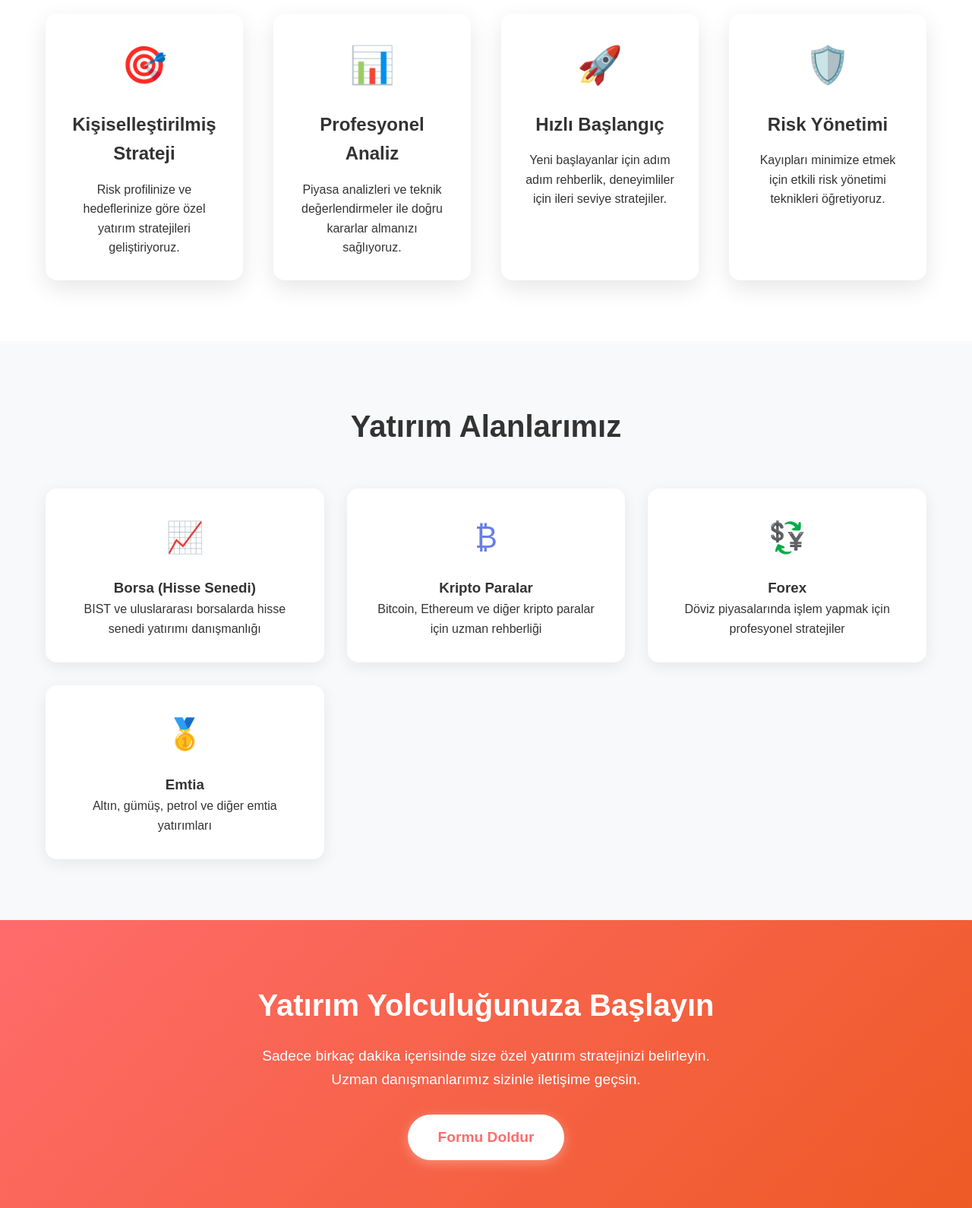
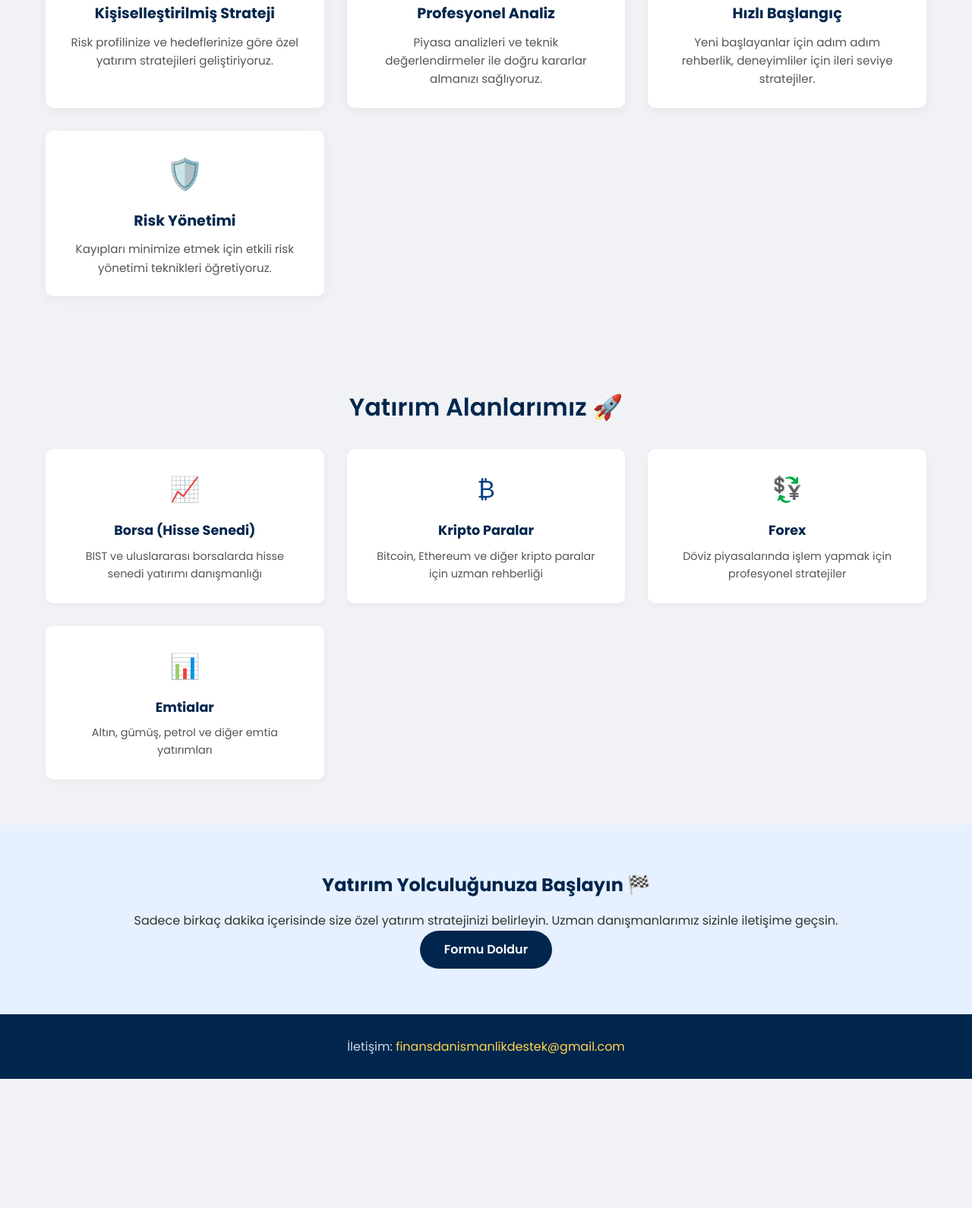
Before and after one commit to FinansDanismanlik/Finans-Danismanlik, a plain HTML site: page index.html in a window 1280 px wide. Shown: the part 686-2276 px from the top of the page at 76% size. After the commit the page ends 2106 px from the top, so only its background shows below. Drawn offline with Linux system fonts and the light colour scheme.

Commit message:
Update index.html

```diff
--- a/index.html
+++ b/index.html
@@ -4,370 +4,84 @@
     <meta charset="UTF-8">
     <meta name="viewport" content="width=device-width, initial-scale=1.0">
     <title>Ücretsiz Yatırım Danışmanlığı - Profesyonel Rehberlik</title>
+    <!-- Google Font -->
+    <link href="https://fonts.googleapis.com/css2?family=Poppins:wght@300;400;600;700&display=swap" rel="stylesheet">
     <style>
-        * {
-            margin: 0;
-            padding: 0;
-            box-sizing: border-box;
-        }
-
-        body {
-            font-family: 'Arial', sans-serif;
-            line-height: 1.6;
-            color: #333;
-            background: linear-gradient(135deg, #667eea 0%, #764ba2 100%);
-        }
-
-        .container {
-            max-width: 1200px;
-            margin: 0 auto;
-            padding: 0 20px;
-        }
-
+        * { margin: 0; padding: 0; box-sizing: border-box; }
+        body { font-family: 'Poppins', sans-serif; background-color: #f0f2f5; color: #333; line-height: 1.6; }
+        .container { max-width: 1200px; margin: 0 auto; padding: 0 20px; }
+        /* Top Banner */
+        .top-banner { background-color: #e6f0ff; color: #00264d; text-align: center; padding: 10px 0; font-size: 1.1em; font-weight: 600; }
         /* Hero Section */
-        .hero {
-            background: linear-gradient(135deg, #667eea 0%, #764ba2 100%);
-            color: white;
-            padding: 100px 0;
-            text-align: center;
-            position: relative;
-            overflow: hidden;
-        }
-
-        .hero::before {
-            content: '';
-            position: absolute;
-            top: 0;
-            left: 0;
-            right: 0;
-            bottom: 0;
-            background: rgba(0,0,0,0.3);
-        }
-
-        .hero-content {
-            position: relative;
-            z-index: 2;
-        }
-
-        .hero h1 {
-            font-size: 3.5em;
-            margin-bottom: 20px;
-            font-weight: bold;
-            text-shadow: 2px 2px 4px rgba(0,0,0,0.5);
-        }
-
-        .hero p {
-            font-size: 1.3em;
-            margin-bottom: 30px;
-            max-width: 600px;
-            margin-left: auto;
-            margin-right: auto;
-        }
-
-        .cta-button {
-            display: inline-block;
-            background: #ff6b6b;
-            color: white;
-            padding: 15px 40px;
-            text-decoration: none;
-            border-radius: 50px;
-            font-size: 1.2em;
-            font-weight: bold;
-            transition: all 0.3s ease;
-            box-shadow: 0 4px 15px rgba(255,107,107,0.4);
-        }
-
-        .cta-button:hover {
-            background: #ff5252;
-            transform: translateY(-2px);
-            box-shadow: 0 6px 20px rgba(255,107,107,0.6);
-        }
-
-        /* Features Section */
-        .features {
-            padding: 80px 0;
-            background: white;
-        }
-
-        .section-title {
-            text-align: center;
-            font-size: 2.5em;
-            margin-bottom: 50px;
-            color: #333;
-        }
-
-        .features-grid {
-            display: grid;
-            grid-template-columns: repeat(auto-fit, minmax(250px, 1fr));
-            gap: 40px;
-            margin-top: 60px;
-        }
-
-        .feature-card {
-            background: white;
-            padding: 30px;
-            border-radius: 15px;
-            text-align: center;
-            box-shadow: 0 10px 30px rgba(0,0,0,0.1);
-            transition: transform 0.3s ease;
-        }
-
-        .feature-card:hover {
-            transform: translateY(-10px);
-        }
-
-        .feature-icon {
-            font-size: 3em;
-            margin-bottom: 20px;
-        }
-
-        .feature-card h3 {
-            font-size: 1.5em;
-            margin-bottom: 15px;
-            color: #333;
-        }
-
+        .hero { background-color: #003366; color: #fff; padding: 80px 0; text-align: center; position: relative; }
+        .hero h1 { font-size: 2.8em; margin-bottom: 10px; font-weight: 600; }
+        .hero p { font-size: 1.1em; max-width: 600px; margin: 0 auto 20px; }
+        .cta-button { background-color: #0066cc; color: #fff; padding: 12px 32px; border-radius: 50px; font-size: 1em; font-weight: 600; text-decoration: none; display: inline-block; transition: background 0.3s ease; }
+        .cta-button:hover { background-color: #005bb5; }
+        section { padding: 60px 0; }
+        .section-title { text-align: center; font-size: 2em; margin-bottom: 30px; color: #00264d; font-weight: 600; }
+        /* Feature Cards */
+        .features-grid { display: grid; grid-template-columns: repeat(auto-fit, minmax(280px,1fr)); gap: 30px; }
+        .feature-card { background-color: #fff; padding: 25px; border-radius: 10px; box-shadow: 0 4px 15px rgba(0,0,0,0.05); text-align: center; transition: transform 0.3s ease; }
+        .feature-card:hover { transform: translateY(-5px); }
+        .feature-icon { font-size: 2.5em; margin-bottom: 15px; color: #0066cc; }
+        .feature-card h3 { font-size: 1.2em; margin-bottom: 10px; color: #00264d; }
+        .feature-card p { font-size: 0.95em; color: #555; }
         /* Investment Areas */
-        .investment-areas {
-            padding: 80px 0;
-            background: #f8f9fa;
-        }
-
-        .areas-grid {
-            display: grid;
-            grid-template-columns: repeat(auto-fit, minmax(280px, 1fr));
-            gap: 30px;
-            margin-top: 50px;
-        }
-
-        .area-card {
-            background: white;
-            padding: 30px;
-            border-radius: 15px;
-            text-align: center;
-            box-shadow: 0 5px 20px rgba(0,0,0,0.08);
-            transition: all 0.3s ease;
-            border: 2px solid transparent;
-        }
-
-        .area-card:hover {
-            border-color: #667eea;
-            transform: translateY(-5px);
-        }
-
-        .area-icon {
-            font-size: 2.5em;
-            margin-bottom: 20px;
-            color: #667eea;
-        }
-
+        .areas-grid { display: grid; grid-template-columns: repeat(auto-fit, minmax(280px,1fr)); gap: 30px; }
+        .area-card { background-color: #fff; padding: 25px; border-radius: 10px; box-shadow: 0 3px 12px rgba(0,0,0,0.04); text-align: center; transition: border-color 0.3s ease, transform 0.3s ease; border: 2px solid transparent; cursor: pointer; }
+        .area-card:hover { border-color: #0066cc; transform: translateY(-3px); }
+        .area-icon { font-size: 2em; margin-bottom: 15px; color: #004080; }
+        .area-card h3 { font-size: 1.1em; margin-bottom: 8px; color: #00264d; }
+        .area-card p { font-size: 0.9em; color: #555; }
+        /* Modals */
+        .modal { display: none; position: fixed; z-index: 1000; left: 0; top: 0; width: 100%; height: 100%; overflow: auto; background-color: rgba(0,0,0,0.7); }
+        .modal-content { background: linear-gradient(135deg, #1f325d, #3a4a8f); margin: 10% auto; padding: 30px; border-radius: 10px; width: 90%; max-width: 550px; position: relative; color: #fff; }
+        .modal-content h3 { margin-bottom: 10px; color: #ffd54f; font-size: 1.5em; }
+        .modal-content p { margin-bottom: 15px; font-size: 1em; }
+        .modal-content ul { margin-left: 20px; margin-bottom: 15px; }
+        .modal-content li { margin-bottom: 8px; }
+        .close { position: absolute; top: 15px; right: 20px; font-size: 1.5em; color: #ffd54f; cursor: pointer; }
+        /* Graph SVG */
+        .modal-graphic { width: 100%; height: 150px; margin-bottom: 20px; }
         /* CTA Section */
-        .cta-section {
-            background: linear-gradient(135deg, #ff6b6b 0%, #ee5a24 100%);
-            color: white;
-            padding: 80px 0;
-            text-align: center;
-        }
-
-        .cta-section h2 {
-            font-size: 2.5em;
-            margin-bottom: 20px;
-        }
-
-        .cta-section p {
-            font-size: 1.2em;
-            margin-bottom: 30px;
-            max-width: 600px;
-            margin-left: auto;
-            margin-right: auto;
-        }
-
-        .form-button {
-            display: inline-block;
-            background: white;
-            color: #ff6b6b;
-            padding: 15px 40px;
-            text-decoration: none;
-            border-radius: 50px;
-            font-size: 1.2em;
-            font-weight: bold;
-            transition: all 0.3s ease;
-            box-shadow: 0 4px 15px rgba(255,255,255,0.3);
-        }
-
-        .form-button:hover {
-            transform: translateY(-2px);
-            box-shadow: 0 6px 20px rgba(255,255,255,0.4);
-        }
-
+        .cta-section { background-color: #e6f0ff; text-align: center; }
+        .cta-section h2 { color: #00264d; margin-bottom: 15px; }
+        .form-button { background-color: #00264d; color: #fff; padding: 12px 32px; border-radius: 50px; font-size: 1em; font-weight: 600; text-decoration: none; display: inline-block; transition: background 0.3s ease; }
+        .form-button:hover { background-color: #001f4d; }
+        /* Footer */
+        footer { background-color: #00264d; color: #cfd8e3; padding: 30px 0; text-align: center; }
+        footer a { color: #ffd54f; text-decoration: none; }
+        footer a:hover { text-decoration: underline; }
         /* Responsive */
-        @media (max-width: 768px) {
-            .hero h1 {
-                font-size: 2.5em;
-            }
-
-            .hero p {
-                font-size: 1.1em;
-            }
-
-            .section-title {
-                font-size: 2em;
-            }
-
-            .features-grid {
-                grid-template-columns: 1fr;
-            }
-
-            .areas-grid {
-                grid-template-columns: 1fr;
-            }
-        }
-
-        /* Floating Elements */
-        .floating-shapes {
-            position: absolute;
-            top: 0;
-            left: 0;
-            width: 100%;
-            height: 100%;
-            overflow: hidden;
-            pointer-events: none;
-        }
-
-        .shape {
-            position: absolute;
-            background: rgba(255,255,255,0.1);
-            border-radius: 50%;
-            animation: float 15s infinite linear;
-        }
-
-        .shape1 {
-            width: 80px;
-            height: 80px;
-            top: 20%;
-            left: 10%;
-            animation-delay: 0s;
-        }
-
-        .shape2 {
-            width: 120px;
-            height: 120px;
-            top: 60%;
-            right: 10%;
-            animation-delay: 5s;
-        }
-
-        .shape3 {
-            width: 60px;
-            height: 60px;
-            top: 80%;
-            left: 20%;
-            animation-delay: 10s;
-        }
-
-        @keyframes float {
-            0%, 100% { transform: translateY(0px) rotate(0deg); }
-            50% { transform: translateY(-20px) rotate(180deg); }
-        }
+        @media (max-width:768px) { .features-grid, .areas-grid { display: block; } }
     </style>
 </head>
 <body>
-    <!-- Hero Section -->
-    <section class="hero">
-        <div class="floating-shapes">
-            <div class="shape shape1"></div>
-            <div class="shape shape2"></div>
-            <div class="shape shape3"></div>
-        </div>
-        <div class="container">
-            <div class="hero-content">
-                <h1>Ücretsiz Yatırım Danışmanlığı</h1>
-                <p>Profesyonel rehberlik ile yatırım hedeflerinize ulaşın. Borsa, kripto, forex ve emtia piyasalarında uzman danışmanlarımızdan ücretsiz destek alın.</p>
-                <a href="#investment-form" class="cta-button">Ücretsiz Danışmanlık Al</a>
-            </div>
-        </div>
-    </section>
-
-    <!-- Features Section -->
-    <section class="features">
-        <div class="container">
-            <h2 class="section-title">Neden Bizi Seçmelisiniz?</h2>
-            <div class="features-grid">
-                <div class="feature-card">
-                    <div class="feature-icon">🎯</div>
-                    <h3>Kişiselleştirilmiş Strateji</h3>
-                    <p>Risk profilinize ve hedeflerinize göre özel yatırım stratejileri geliştiriyoruz.</p>
-                </div>
-                <div class="feature-card">
-                    <div class="feature-icon">📊</div>
-                    <h3>Profesyonel Analiz</h3>
-                    <p>Piyasa analizleri ve teknik değerlendirmeler ile doğru kararlar almanızı sağlıyoruz.</p>
-                </div>
-                <div class="feature-card">
-                    <div class="feature-icon">🚀</div>
-                    <h3>Hızlı Başlangıç</h3>
-                    <p>Yeni başlayanlar için adım adım rehberlik, deneyimliler için ileri seviye stratejiler.</p>
-                </div>
-                <div class="feature-card">
-                    <div class="feature-icon">🛡️</div>
-                    <h3>Risk Yönetimi</h3>
-                    <p>Kayıpları minimize etmek için etkili risk yönetimi teknikleri öğretiyoruz.</p>
-                </div>
-            </div>
-        </div>
-    </section>
-
-    <!-- Investment Areas -->
-    <section class="investment-areas">
-        <div class="container">
-            <h2 class="section-title">Yatırım Alanlarımız</h3>
-            <div class="areas-grid">
-                <div class="area-card">
-                    <div class="area-icon">📈</div>
-                    <h3>Borsa (Hisse Senedi)</h3>
-                    <p>BIST ve uluslararası borsalarda hisse senedi yatırımı danışmanlığı</p>
-                </div>
-                <div class="area-card">
-                    <div class="area-icon">₿</div>
-                    <h3>Kripto Paralar</h3>
-                    <p>Bitcoin, Ethereum ve diğer kripto paralar için uzman rehberliği</p>
-                </div>
-                <div class="area-card">
-                    <div class="area-icon">💱</div>
-                    <h3>Forex</h3>
-                    <p>	Döviz piyasalarında işlem yapmak için profesyonel stratejiler</p>
-                </div>
-                <div class="area-card">
-                    <div class="area-icon">🥇</div>
-                    <h3>Emtia</h3>
-                    <p>Altın, gümüş, petrol ve diğer emtia yatırımları</p>
-                </div>
-            </div>
-        </div>
-    </section>
-
-    <!-- CTA Section -->
-    <section class="cta-section" id="investment-form">
-        <div class="container">
-            <h2>Yatırım Yolculuğunuza Başlayın</h2>
-            <p>Sadece birkaç dakika içerisinde size özel yatırım stratejinizi belirleyin. Uzman danışmanlarımız sizinle iletişime geçsin.</p>
-            <a href="#" class="form-button" onclick="openForm()">Formu Doldur</a>
-        </div>
-    </section>
-
+    <div class="top-banner">Finans Danışmanlık ve Ücretsiz danışman desteği</div>
+    <section class="hero"><div class="container"><h1>Ücretsiz Yatırım Danışmanlığı</h1><p>Profesyonel rehberlik ile yatırım hedeflerinize ulaşın. Borsa, kripto, forex ve emtia piyasalarında uzman danışmanlarımızdan ücretsiz destek alın.</p><a href="#investment-form" class="cta-button">Ücretsiz Danışmanlık Al 🚀</a></div></section>
+    <section class="features" id="features"><div class="container"><h2 class="section-title">Neden Bizi Seçmelisiniz? 💡</h2><div class="features-grid"><div class="feature-card"><div class="feature-icon">🎯</div><h3>Kişiselleştirilmiş Strateji</h3><p>Risk profilinize ve hedeflerinize göre özel yatırım stratejileri geliştiriyoruz.</p></div><div class="feature-card"><div class="feature-icon">📊</div><h3>Profesyonel Analiz</h3><p>Piyasa analizleri ve teknik değerlendirmeler ile doğru kararlar almanızı sağlıyoruz.</p></div><div class="feature-card"><div class="feature-icon">🚀</div><h3>Hızlı Başlangıç</h3><p>Yeni başlayanlar için adım adım rehberlik, deneyimliler için ileri seviye stratejiler.</p></div><div class="feature-card"><div class="feature-icon">🛡️</div><h3>Risk Yönetimi</h3><p>Kayıpları minimize etmek için etkili risk yönetimi teknikleri öğretiyoruz.</p></div></div></div></section>
+    <section class="investment-areas" id="investment-areas"><div class="container"><h2 class="section-title">Yatırım Alanlarımız 🚀</h2><div class="areas-grid"><div class="area-card" onclick="openModal('modal-borsa')"><div class="area-icon">📈</div><h3>Borsa (Hisse Senedi)</h3><p>BIST ve uluslararası borsalarda hisse senedi yatırımı danışmanlığı</p></div><div class="area-card" onclick="openModal('modal-kripto')"><div class="area-icon">₿</div><h3>Kripto Paralar</h3><p>Bitcoin, Ethereum ve diğer kripto paralar için uzman rehberliği</p></div><div class="area-card" onclick="openModal('modal-forex')"><div class="area-icon">💱</div><h3>Forex</h3><p>Döviz piyasalarında işlem yapmak için profesyonel stratejiler</p></div><div class="area-card" onclick="openModal('modal-emti')"><div class="area-icon">📊</div><h3>Emtialar</h3><p>Altın, gümüş, petrol ve diğer emtia yatırımları</p></div></div></div></section>
+    <!-- Modals -->
+    <div id="modal-borsa" class="modal"><div class="modal-content"><span class="close" onclick="closeModal('modal-borsa')">&times;</span><svg class="modal-graphic" viewBox="0 0 100 100" preserveAspectRatio="none"><polyline points="0,80 20,60 40,70 60,50 80,40 100,20" fill="none" stroke="#ffd54f" stroke-width="4"/></svg><h3>🎉 Borsa (Hisse Senedi) 🎉</h3><p><strong>Danışmanlık Soruları:</strong></p><ul><li>Yatırım hedefiniz nedir?</li><li>Risk toleransınız nasıl?</li><li>Hangi sektörlere odaklanmak istersiniz?</li></ul><p><strong>👤 Danışman Yetkinlikleri:</strong> Borsa analizi, teknik ve temel analiz, portföy yönetimi.</p><p><strong>📈 Performans:</strong> Günlük %5 - %7.5 arasında kâr hedefi (1.000 USD'ye kadar hesaplar).<br><strong>📊 Not:</strong> 2024'te TL'deki reel enflasyon %78; biz bu oranın üzerinde getiriler hedefliyoruz.</p></div></div>
+    <div id="modal-kripto" class="modal"><div class="modal-content"><span class="close" onclick="closeModal('modal-kripto')">&times;</span><svg class="modal-graphic" viewBox="0 0 100 100" preserveAspectRatio="none"><polyline points="0,90 20,70 40,75 60,55 80,45 100,30" fill="none" stroke="#ffd54f" stroke-width="4"/></svg><h3>🚀 Kripto Paralar 🚀</h3><p><strong>Danışmanlık Soruları:</strong></p><ul><li>Hangi coin projelerine ilgi duyuyorsunuz?</li><li>Uzun vadeli mi, kısa vadeli mi yatırım planlıyorsunuz?</li><li>Stop-loss seviyeniz nedir?</li></ul><p><strong>👤 Danışman Yetkinlikleri:</strong> Blockchain analizi, risk yönetimi, piyasa takibi.</p><p><strong>📈 Performans:</strong> Günlük %5 - %7.5 kâr hedefi (1.000 USD'ye kadar hesaplar).</p></div></div>
+    <div id="modal-forex" class="modal"><div class="modal-content"><span class="close" onclick="closeModal('modal-forex')">&times;</span><svg class="modal-graphic" viewBox="0 0 100 100" preserveAspectRatio="none"><polyline points="0,85 20,65 40,72 60,52 80,42 100,25" fill="none" stroke="#ffd54f" stroke-width="4"/></svg><h3>💱 Forex 💱</h3><p><strong>Danışmanlık Soruları:</strong></p><ul><li>Hangi döviz çiftleri ile işlem yapmak istersiniz?</li><li>Marjin ve kaldıraç tercihiniz nedir?</li><li>Ekonomik takvimde hangi verileri takip edersiniz?</li></ul><p><strong>👤 Danışman Yetkinlikleri:</strong> FX analizi, teknik indikatörler, trend takibi.</p><p><strong>📈 Performans:</strong> Günlük %5 - %7.5 kâr hedefi (1.000 USD'ye kadar hesaplar).</p></div></div>
+    <div id="modal-emti" class="modal"><div class="modal-content"><span class="close" onclick="closeModal('modal-emti')">&times;</span><svg class="modal-graphic" viewBox="0 0 100 100" preserveAspectRatio="none"><polyline points="0,88 20,68 40,74 60,54 80,44 100,28" fill="none" stroke="#ffd54f" stroke-width="4"/></svg><h3>📊 Emtialar 📊</h3><p><strong>Danışmanlık Soruları:</strong></p><ul><li>Hangi emtia ürünlerine yatırım yapmayı düşünüyorsunuz?</li><li>Vadeli işlem veya spot yatırım tercihiniz nedir?</li><li>Risk yönetimi stratejiniz nasıl olacak?</li></ul><p><strong>👤 Danışman Yetkinlikleri:</strong> Emtia piyasaları, teknik analiz, makroekonomik değerlendirme.</p><p><strong>📈 Performans:</strong> Günlük %5 - %7.5 kâr hedefi (1.000 USD'ye kadar hesaplar).</p></div></div>
+    <section class="cta-section" id="investment-form"><div class="container"><h2>Yatırım Yolculuğunuza Başlayın 🏁</h2><p>Sadece birkaç dakika içerisinde size özel yatırım stratejinizi belirleyin. Uzman danışmanlarımız sizinle iletişime geçsin.</p><a href="#" class="form-button" onclick="openForm()">Formu Doldur</a></div></section>
+    <footer><p>İletişim: <a href="mailto:finansdanismanlikdestek@gmail.com">finansdanismanlikdestek@gmail.com</a></p></footer>
     <script>
-        function openForm() {
-            // Formu yeni bir sekmede açar
-            window.open('https://forms.gle/xXvnXpErUDoouitY7', '_blank');
-        }
-
-        // Smooth scrolling for anchor links
+        function openForm() { window.open('https://forms.gle/xXvnXpErUDoouitY7', '_blank'); }
+        function openModal(id) { document.getElementById(id).style.display = 'block'; }
+        function closeModal(id) { document.getElementById(id).style.display = 'none'; }
+        window.onclick = function(event) {
+            ['modal-borsa','modal-kripto','modal-forex','modal-emti'].forEach(function(id) {
+                var modal = document.getElementById(id);
+                if (event.target == modal) { modal.style.display = 'none'; }
+            });
+        };
         document.querySelectorAll('a[href^="#"]').forEach(anchor => {
-            anchor.addEventListener('click', function (e) {
-                e.preventDefault();
-                document.querySelector(this.getAttribute('href')).scrollIntoView({
-                    behavior: 'smooth'
-                });
+            anchor.addEventListener('click', function(e) {
+                if (this.getAttribute('href') !== '#') { e.preventDefault(); document.querySelector(this.getAttribute('href')).scrollIntoView({ behavior: 'smooth' }); }
             });
         });
     </script>
```
